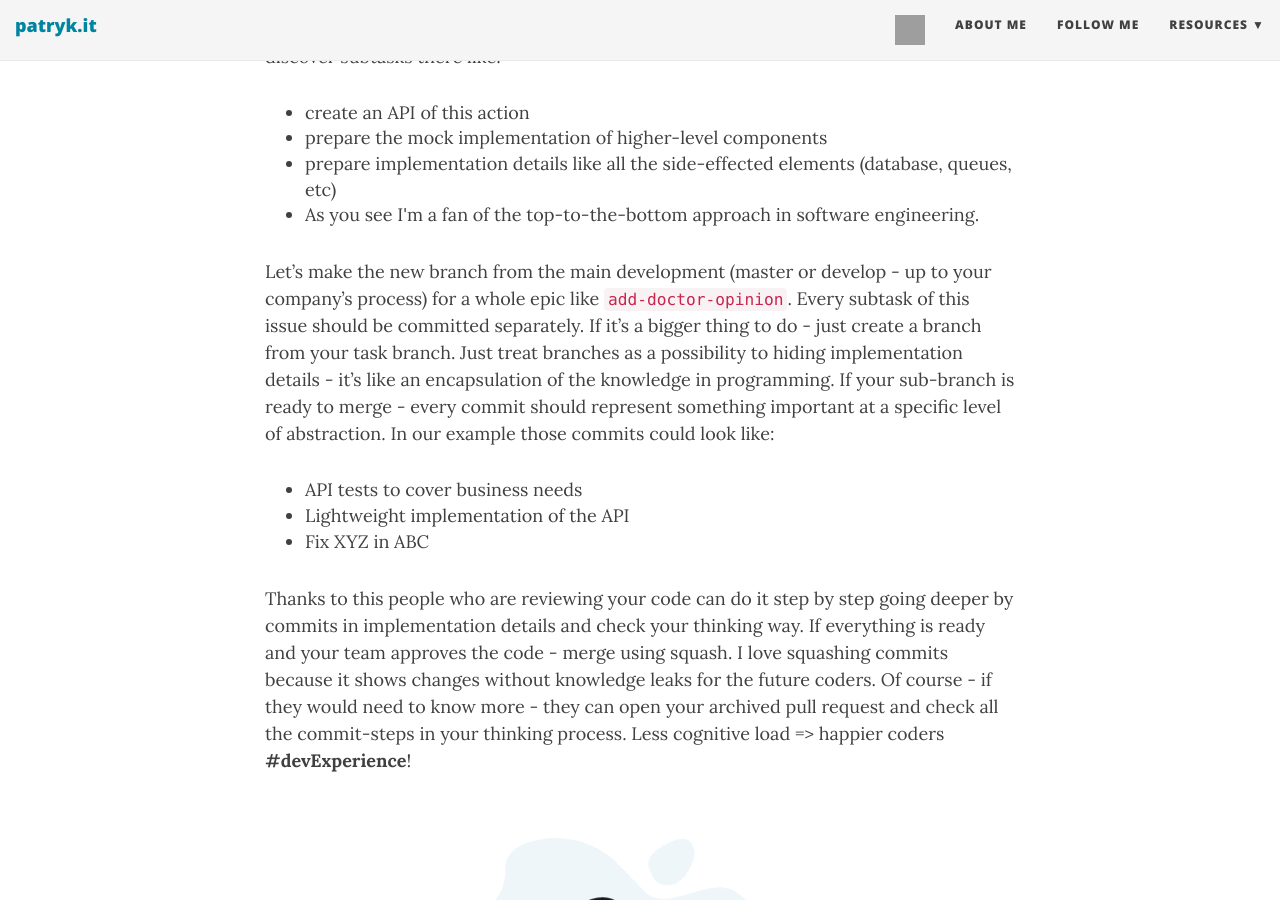
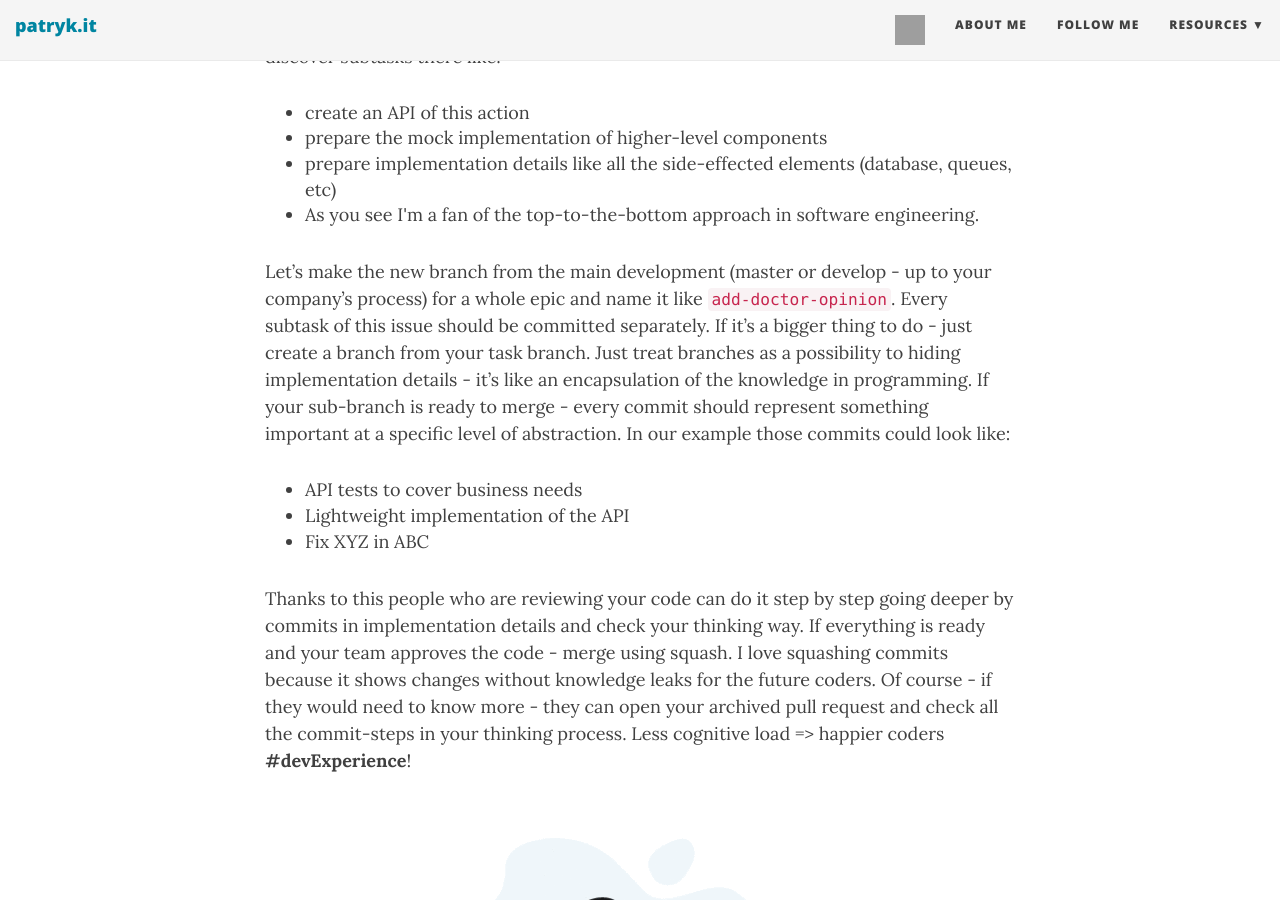
Before and after one commit to patrykwozinski/patrykwozinski.github.io, a Jekyll site: the page built from _posts/2021-03-15-developer-experience-and-working-with-git-and-pull-requests.md, in a window 1280 px wide and 900 px high, scrolled down 1223 px. Built offline with Jekyll 4.4.1, drawn with Linux system fonts in a browser that asks for light colours; nearby versions of some CDN libraries; comment, search, counter and statistics services are not loaded; grey boxes are pictures that could not be loaded.

```diff
--- a/_posts/2021-03-15-developer-experience-and-working-with-git-and-pull-requests.md
+++ b/_posts/2021-03-15-developer-experience-and-working-with-git-and-pull-requests.md
@@ -24,7 +24,7 @@
 <li>As you see I'm a fan of the top-to-the-bottom approach in software engineering.</li>
 </ul>
 
-Let's make the new branch from the main development (master or develop - up to your company's process) for a whole epic like `add-doctor-opinion`. Every subtask of this issue should be committed separately. If it's a bigger thing to do - just create a branch from your task branch. Just treat branches as a possibility to hiding implementation details - it's like an encapsulation of the knowledge in programming. If your sub-branch is ready to merge - every commit should represent something important at a specific level of abstraction. In our example those commits could look like:
+Let's make the new branch from the main development (master or develop - up to your company's process) for a whole epic and name it like `add-doctor-opinion`. Every subtask of this issue should be committed separately. If it's a bigger thing to do - just create a branch from your task branch. Just treat branches as a possibility to hiding implementation details - it's like an encapsulation of the knowledge in programming. If your sub-branch is ready to merge - every commit should represent something important at a specific level of abstraction. In our example those commits could look like:
 <ul>
 <li>API tests to cover business needs</li>
 <li>Lightweight implementation of the API</li>
```
